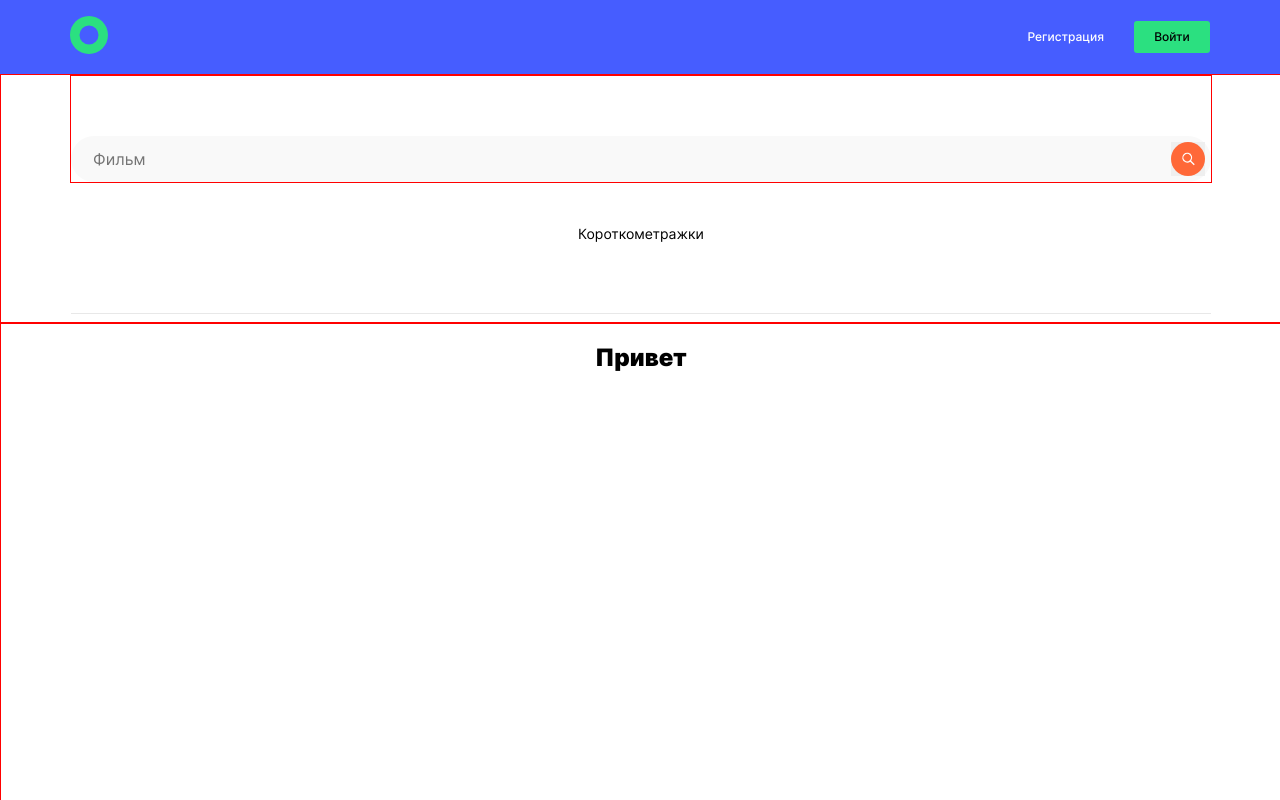
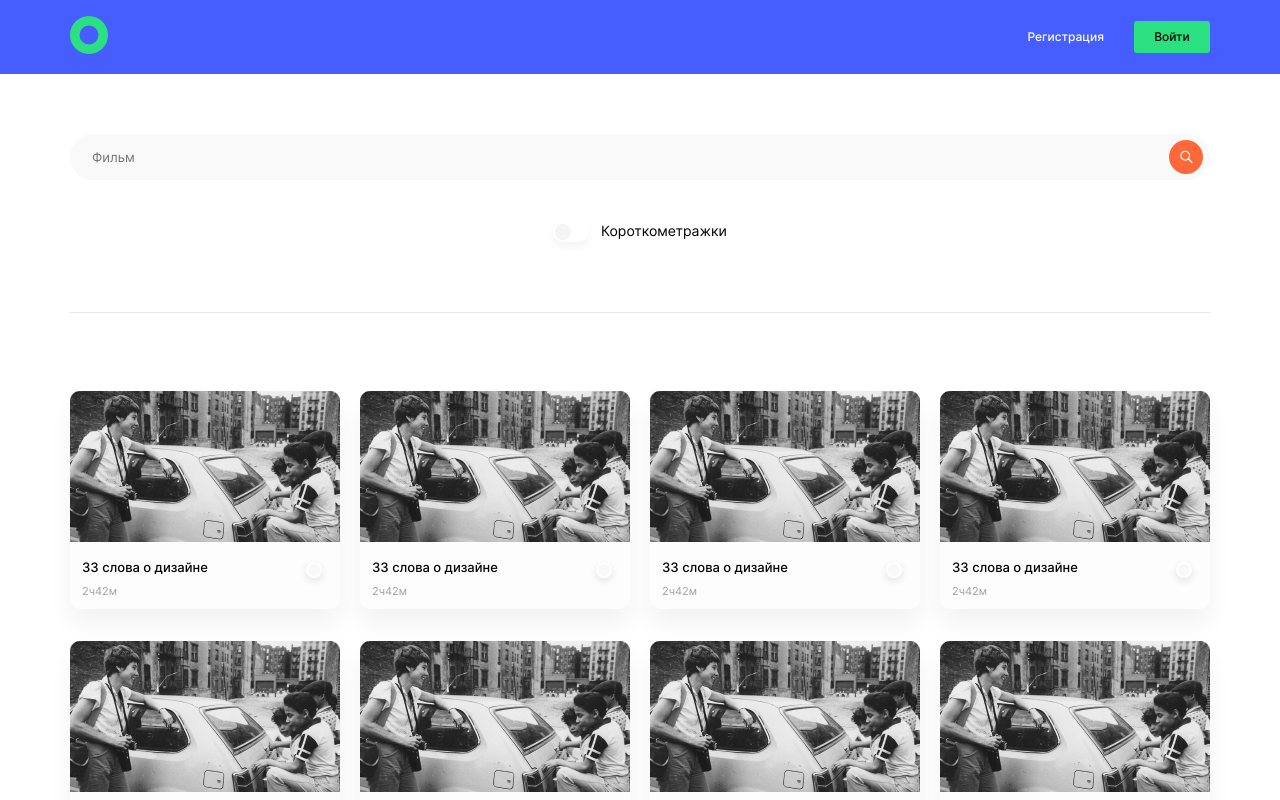
Before and after one commit to MariaGrom/movies-explorer-frontend, a React (Create React App) app: page /movies in a window 1280 px wide. Shown: the top 800 px of the page. Built offline with nearby package versions, Linux system fonts and the light colour scheme.

Commit message:
feat: add page of movies

```diff
--- a/src/components/Movies/FilterCheckbox/FilterCheckbox.css
+++ b/src/components/Movies/FilterCheckbox/FilterCheckbox.css
@@ -0,0 +1,53 @@
+/* The switch - the box around the slider */
+.switch {
+  position: relative;
+  display: inline-block;
+  width: 36px;
+  height: 20px;
+}
+
+/* Скрываем дефолтный чекбокс HTML*/
+.switch input {
+  opacity: 0;
+  width: 0;
+  height: 0;
+}
+
+.switch__slider {
+  position: absolute;
+  cursor: pointer;
+  top: 0;
+  left: 0;
+  right: 0;
+  bottom: 0;
+  background-color: #fff;
+  -webkit-transition: .4s;
+  transition: .4s;
+  border-radius: 16px;
+  box-shadow: 0px 4px 8px rgba(50, 50, 71, 0.06);
+}
+
+.switch__slider:before {
+  position: absolute;
+  content: "";
+  height: 16px;
+  width: 16px;
+  left: 2px;
+  bottom: 2px;
+  background-color: #F5F5F5;
+  -webkit-transition: .4s;
+  transition: .4s;
+  border-radius: 50%;
+}
+
+input:checked + .switch__slider {
+  background-color: #fff;
+
+}
+
+input:checked + .switch__slider:before {
+  -webkit-transform: translateX(26px);
+  -ms-transform: translateX(26px);
+  transform: translateX(16px);
+  background-color: #2BE080;
+}
--- a/src/components/Movies/FilterCheckbox/FilterCheckbox.js
+++ b/src/components/Movies/FilterCheckbox/FilterCheckbox.js
@@ -0,0 +1,13 @@
+import React from "react";
+import './FilterCheckbox.css'
+
+function FilterCheckbox(){
+  return(
+<label className="switch">
+  <input type="checkbox" />
+  <span className="switch__slider"></span>
+</label>
+  )
+}
+
+export default FilterCheckbox
--- a/src/components/Movies/MoviesCard/MoviesCard.css
+++ b/src/components/Movies/MoviesCard/MoviesCard.css
@@ -0,0 +1,104 @@
+.moviescard{
+  width: 270px;
+  height: 218px;
+  margin: 0;
+  padding: 0;
+  border-radius: 10px;
+  box-shadow: 0px 16px 24px rgba(0, 0, 0, 0.05);
+  background-color: #FDFDFD;
+}
+
+.moviescard__image{
+  width: 100%;
+  height: 151px;
+  margin: 0;
+  padding: 0;
+  cursor: pointer;
+}
+
+.moviescard__image:hover{
+  opacity: 0.6;
+  transition: opacity 0.4s linear 0.1s;
+}
+
+.moviescard__description{
+  display: flex;
+  width: calc(100% - 2 * 12px);
+  margin: 0 auto;
+  padding: 14px 0 14px 0;
+  justify-content: space-between;
+}
+
+.moviescard__text {
+  display: flex;
+  flex-direction: column;
+  align-items: flex-start;
+}
+
+.moviescard__title{
+  font-size: 13px;
+  line-height: 16px;
+  font-weight: 500;
+  margin: 0;
+  padding: 0;
+}
+
+.moviescard__subtitle{
+  font-size: 11px;
+  line-height: 13px;
+  font-weight: 400;
+  color: #A0A0A0;
+  margin: 0;
+  padding: 10px 0 0 0;
+}
+
+.moviescard__button{
+  background-image: url('../../../img/saved_off.svg');
+  width: 28px;
+  height: 28px;
+  margin: 0;
+  padding: 0;
+  background-repeat: no-repeat;
+  background-size: cover;
+  border: none;
+  background-color: #FDFDFD;
+  cursor: pointer;
+}
+
+.moviescard__button_saved{
+  background-image: url('../../../img/saved_on.svg');
+  width: 28px;
+  height: 28px;
+  margin: 0;
+  padding: 0;
+  background-repeat: no-repeat;
+  background-size: cover;
+  border: none;
+  background-color: #FDFDFD;
+  cursor: pointer;
+}
+
+.moviescard__button:hover {
+  opacity: 0.9;
+  transition: opacity 0.4s linear 0.1s;
+}
+
+@media screen and (max-width: 768px) {
+  .moviescard{
+    width: 339px;
+    height: 257px;
+  }
+  .moviescard__image{
+    height: 190px;
+  }
+}
+
+@media screen and (max-width: 400px) {
+  .moviescard{
+    width: 300px;
+    height: 235px;
+  }
+  .moviescard__image{
+    height: 168px;
+  }
+}
--- a/src/components/Movies/MoviesCard/MoviesCard.js
+++ b/src/components/Movies/MoviesCard/MoviesCard.js
@@ -1,9 +1,19 @@
 import React from "react";
 import './MoviesCard.css';
+import movie from '../../../img/movie.png';
 
-function MoviesCard(){
-  return(
-    <h2>Привет</h2>
+function MoviesCard() {
+  return (
+      <li className="moviescard">
+        <img className="moviescard__image" alt="Фильм" src={movie} />
+        <div className="moviescard__description">
+          <div className="moviescard__text">
+            <h2 className="moviescard__title">33 слова о дизайне</h2>
+            <h3 className="moviescard__subtitle">2ч42м</h3>
+          </div>
+          <button className="moviescard__button"></button>
+        </div>
+      </li>
   )
 }
 
--- a/src/components/Movies/MoviesCardList/MoviesCardList.css
+++ b/src/components/Movies/MoviesCardList/MoviesCardList.css
@@ -1,5 +1,64 @@
-.moviescardlist{
+.moviescardlist {
+  width: calc(100% - 2 * 70px);
+  padding: 0;
+  margin: 0 auto;
+}
+
+.moviescardlist__list {
+  list-style-type: none;
+  display: grid;
+  grid-template-columns: repeat(auto-fit, 270px);
+  grid-template-rows: repeat(auto-fit, 218px);
+  gap: 32px 20px;
+  justify-items: center;
+  justify-content: center;
+  align-items: center;
+  padding: 70px 0 0 0;
+  margin: 0;
   width: 100%;
-  height: 1068px;
-  border: 1px solid red;
 }
+
+.moviescardlist__add-button {
+  width: 100%;
+  margin: 0 auto;
+  padding: 50px 0 80px 0;
+}
+
+.moviescardlist__button {
+  width: 320px;
+  height: 36px;
+  padding: 0;
+  margin: 0;
+  border: solid #e8e8e8;
+  border-radius: 5px;
+  background-color: #fff;
+  font-weight: 500;
+  font-size: 12px;
+  line-height: 15px;
+}
+
+@media screen and (max-width: 768px) {
+  .moviescardlist {
+    width: calc(100% - 2 * 30px);
+  }
+  .moviescardlist__list{
+    grid-template-columns: repeat(auto-fit, 339px);
+    grid-template-rows: repeat(auto-fit, 257px);
+    gap: 36px 30px;
+  }
+}
+
+@media screen and (max-width: 400px) {
+  .moviescardlist {
+    width: calc(100% - 2 * 10px);
+  }
+  .moviescardlist__list{
+    padding: 40px 0 0 0;
+    grid-template-columns: repeat(auto-fit, 300px);
+    grid-template-rows: repeat(auto-fit, 235px);
+    gap: 20px;
+  }
+  .moviescardlist__button{
+    width: 240px;
+  }
+}
--- a/src/components/Movies/MoviesCardList/MoviesCardList.js
+++ b/src/components/Movies/MoviesCardList/MoviesCardList.js
@@ -2,11 +2,24 @@ import React from 'react';
 import './MoviesCardList.css';
 import MoviesCard from '../MoviesCard/MoviesCard';
 
-function MoviesCardList(){
-  return(
-<div className="moviescardlist">
-  <MoviesCard />
-</div>
+function MoviesCardList() {
+  return (
+    <div className="moviescardlist">
+      <ul className="moviescardlist__list">
+        <MoviesCard />
+        <MoviesCard />
+        <MoviesCard />
+        <MoviesCard />
+        <MoviesCard />
+        <MoviesCard />
+        <MoviesCard />
+        <MoviesCard />
+      </ul>
+
+      <div className="moviescardlist__add-button">
+        <button className="moviescardlist__button">Ещё</button>
+      </div>
+    </div>
   )
 }
 
--- a/src/components/Movies/SearchForm/SearchForm.css
+++ b/src/components/Movies/SearchForm/SearchForm.css
@@ -3,17 +3,15 @@
   height: 247px;
   margin: 0;
   padding: 0;
-  border: 1px solid red;
 }
 
 .searchform__form {
-  max-width: 1140px;
+  max-width: calc(100% - 2 * 70px);
   height: 46px;
   padding: 60px 0 0 0;
   position: relative;
   margin: 0 auto;
   display: flex;
-  border: red 1px solid;
 }
 
 .searchform__input {
@@ -24,23 +22,32 @@
   background-color: #f9f9f9;
   border-radius: 40px;
   border: none;
+  font-size: 13px;
+  line-height: 17px;
+  font-size: 400;
+  color: #A0A0A0;
 }
 
 .searchform__button {
   background-image: url("../../../img/find.svg");
-  width: 34px;
-  height: 34px;
+  width: 35px;
+  height: 35px;
   padding: 0;
   margin: 0;
   border: none;
   position: absolute;
   top: 66px;
   right: 6px;
+  background-color: #f9f9f9;
+  background-repeat: no-repeat;
 }
 
 .searchform__checkbox{
   margin: 0;
   padding: 42px 0 0 0;
+  display: flex;
+  /* border: 1px solid red; */
+  justify-content: center;
 }
 
 .searchform__text{
@@ -48,7 +55,7 @@
   line-height: 18px;
   font-weight: 400;
   margin: 0;
-  padding: 0;
+  padding: 0 0 0 12px;
 }
 
 .searchform__border{
@@ -58,3 +65,30 @@
   padding: 0;
   background-color: #E8E8E8;
 }
+
+
+@media screen and (max-width: 768px) {
+  .searchform__form {
+    max-width: calc(100% - 2 * 30px);
+    padding: 80px 0 0 0;
+  }
+  .searchform__button{
+    top: 86px;
+  }
+  .searchform__border{
+    width: calc(100% - 2 * 30px);
+    margin: 50px auto 0;
+  }
+}
+
+@media screen and (max-width: 400px) {
+  .searchform__form {
+    max-width: calc(100% - 2 * 14px);
+  }
+  .searchform__border{
+    width: calc(100% - 2 * 14px);
+  }
+  .searchform__text{
+    font-size: 11px;
+  }
+}
--- a/src/components/Movies/SearchForm/SearchForm.js
+++ b/src/components/Movies/SearchForm/SearchForm.js
@@ -1,5 +1,6 @@
 import React from "react";
-import './SearchForm.css'
+import './SearchForm.css';
+import FilterCheckbox from "../FilterCheckbox/FilterCheckbox";
 
 
 function SearchForm() {
@@ -10,8 +11,8 @@ function SearchForm() {
         <button className="searchform__button"></button>
       </form>
       <div className="searchform__checkbox">
+        <FilterCheckbox />
         <p className="searchform__text">Короткометражки</p>
-        {/* Место для чекбокса */}
       </div>
       <div className="searchform__border"></div>
     </div>
```
Also changed, not shown: src/img/movie.png (added).
